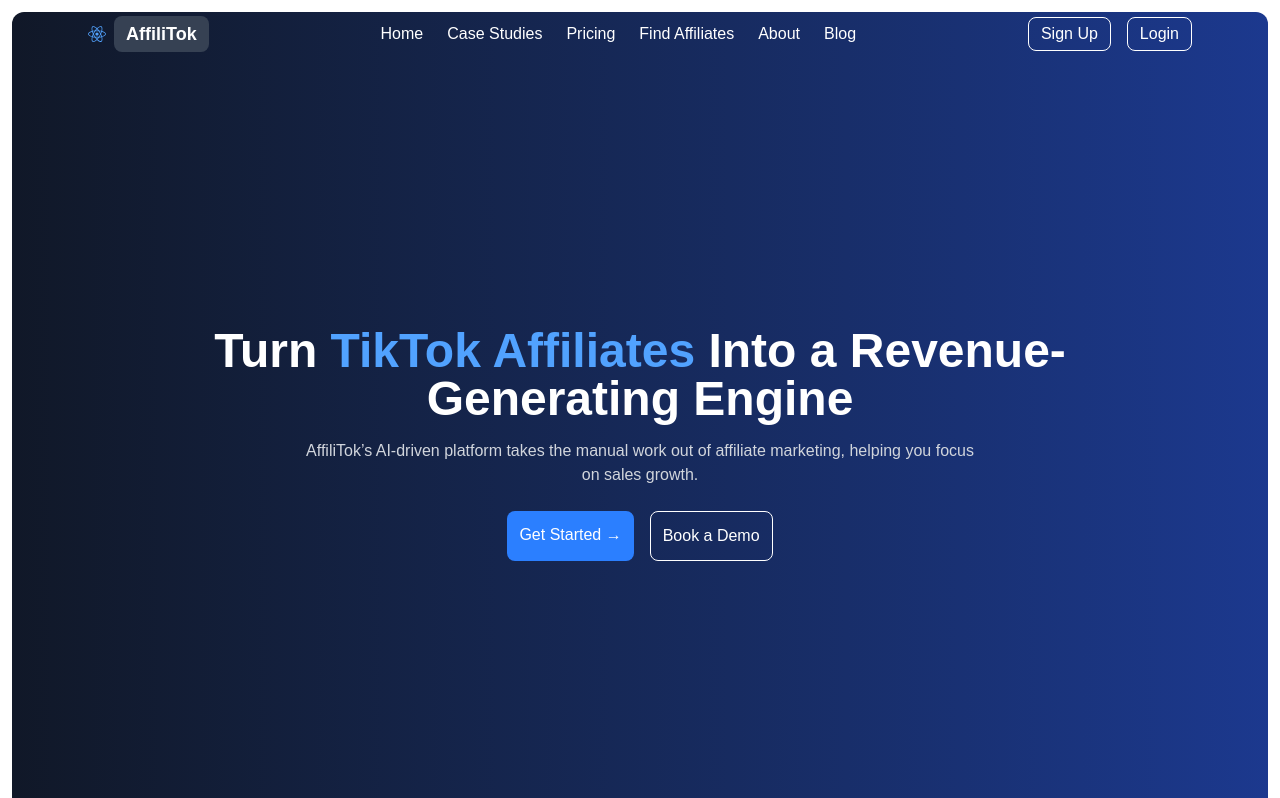
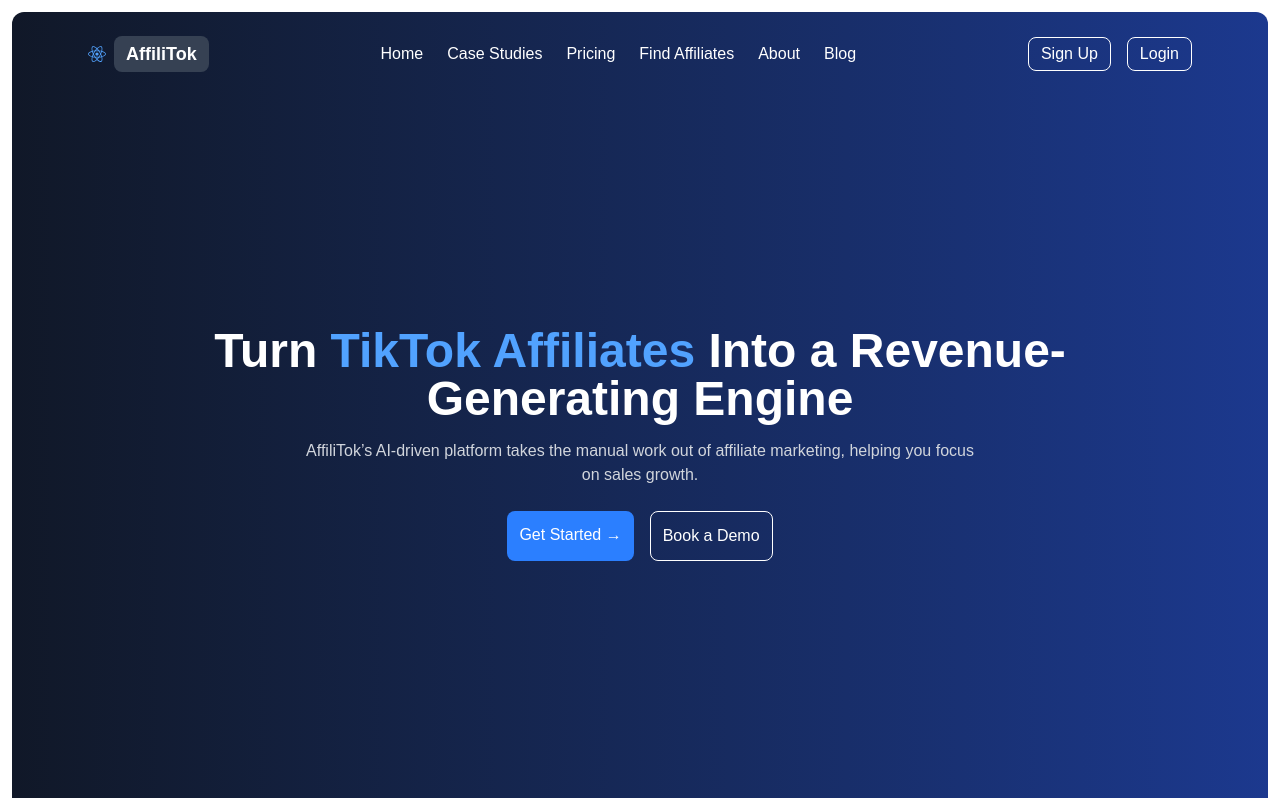
Before and after one commit to TayyabFT/NewFreelancingWeb, a Next.js app: page / in a window 1280 px wide. Shown: the top 798 px of the page. Built offline with nearby package versions, Linux system fonts and the light colour scheme.

Commit message:
correct navbar

```diff
--- a/src/components/shared/Navbar.jsx
+++ b/src/components/shared/Navbar.jsx
@@ -27,12 +27,12 @@
   }, []);
 
   return (
-    <nav className="fixed top-0 left-0 right-0 z-50 w-full transition-all duration-300">
+    <nav className="fixed top-0 left-0 right-0 z-50 w-full transition-all duration-300 mt-3">
       <div
         className={`max-w-6xl mx-auto flex items-center justify-between py-4 px-6 ${
           isScrolled
             ? "bg-white text-black shadow-md rounded-lg mt-2"
-            : "bg-transparent text-white"
+            : "bg-transparent text-white mt-2"
         }`}
       >
         {/* Logo */}
```
